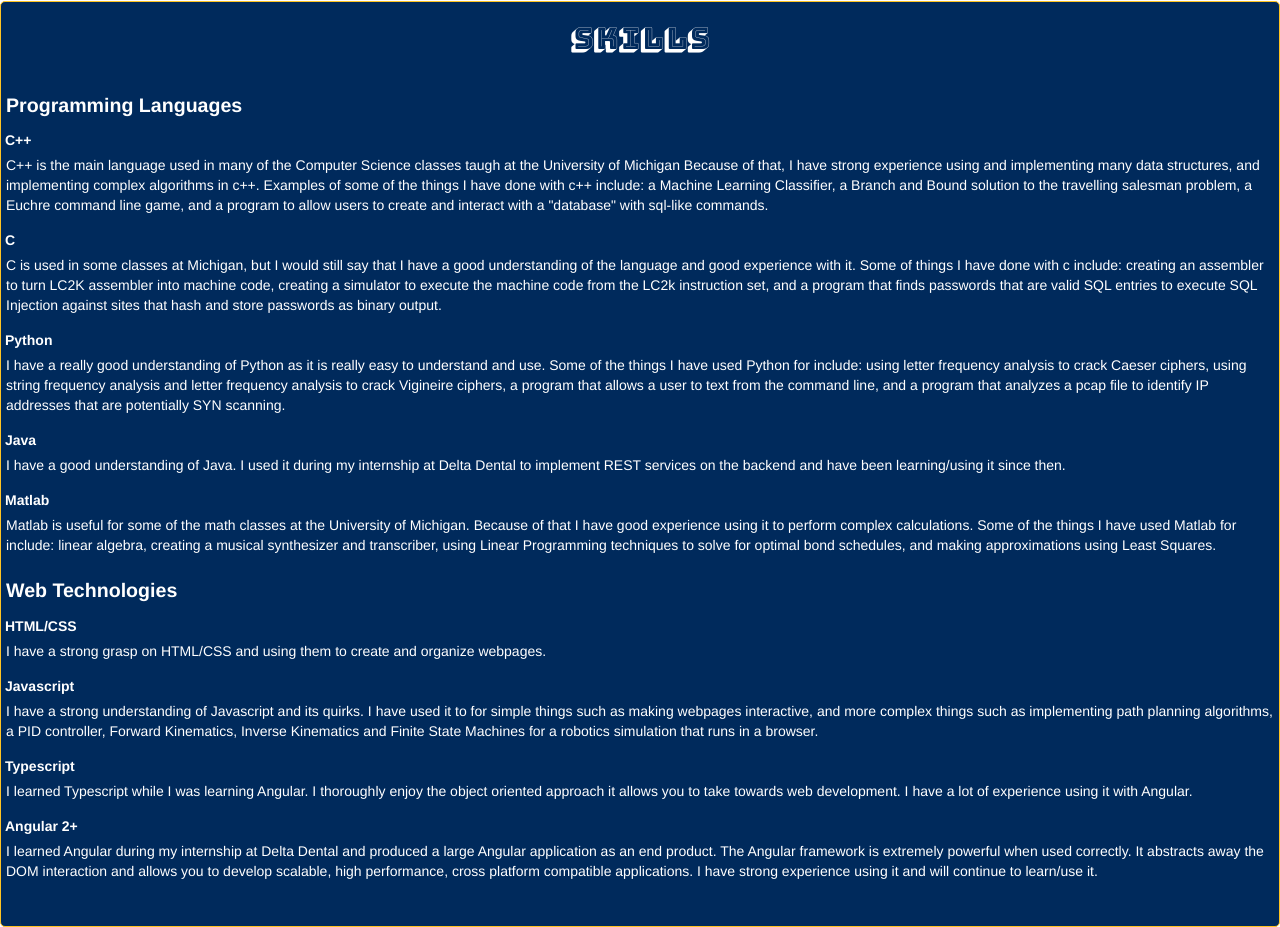
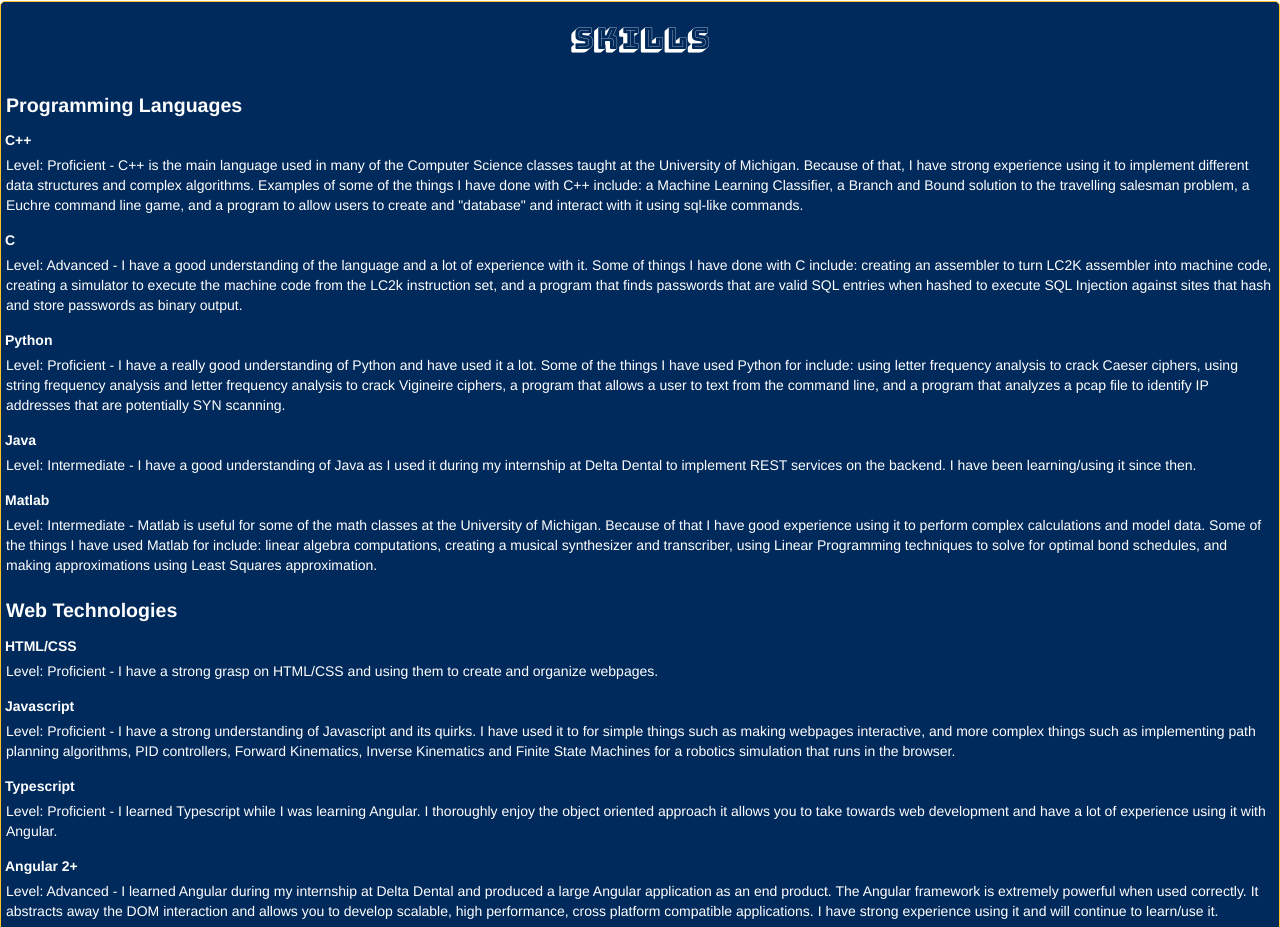
Before and after one commit to metzmakq/metzmakq.github.io, a plain HTML site: page index.html in a window 1280 px wide. Shown: the part 2258-3185 px from the top of the page. Drawn offline with nearby package versions, Linux system fonts and the light colour scheme; a web font is replaced by a local one.

Commit message:
Some revisions

```diff
--- a/index.html
+++ b/index.html
@@ -2,11 +2,13 @@
 <html>
     <style>
         @media screen and (max-width: 550px) {
-            #name, #projects, #work, #skills, #contact{
-                font-size: 2.8em !important;
+            #name{
+                padding-top: 80px !important;
+                margin-top: 120px;
+                font-size: 3em !important;
             }
             .backImage, .backImage2, .backImage3, .backImage4, .backImage5{
-                background-attachment: scroll;
+                background-attachment: scroll !important;
             }
         }
         body{
@@ -196,35 +198,35 @@
             <h5><strong>Programming Languages</strong></h5>
             <ul>
                 <li><strong>C++</strong></li>
-                    <p id="cplusplus">C++ is the main language used in many of the Computer Science classes taugh at the University of Michigan
-                        Because of that, I have strong experience using and implementing many data structures, and implementing complex algorithms in c++. Examples of some of the things I have done with c++ include: a Machine Learning Classifier,
-                        a Branch and Bound solution to the travelling salesman problem, a Euchre command line game, and a program to allow users to create and interact with a "database" with sql-like commands.
+                    <p id="cplusplus">Level: Proficient - C++ is the main language used in many of the Computer Science classes taught at the University of Michigan.
+                        Because of that, I have strong experience using it to implement different data structures and complex algorithms. Examples of some of the things I have done with C++ include: a Machine Learning Classifier,
+                        a Branch and Bound solution to the travelling salesman problem, a Euchre command line game, and a program to allow users to create and "database" and interact with it using sql-like commands.
                     </p>
                 <li><strong>C</strong></li>
-                    <p id="c">C is used in some classes at Michigan, but I would still say that I have a good understanding of the language and good experience with it. Some of things I have done with c include: creating an assembler to turn LC2K assembler into machine code,
-                        creating a simulator to execute the machine code from the LC2k instruction set, and a program that finds passwords that are valid SQL entries to execute SQL Injection against sites that hash and store passwords as binary output.
+                    <p id="c">Level: Advanced - I have a good understanding of the language and a lot of experience with it. Some of things I have done with C include: creating an assembler to turn LC2K assembler into machine code,
+                        creating a simulator to execute the machine code from the LC2k instruction set, and a program that finds passwords that are valid SQL entries when hashed to execute SQL Injection against sites that hash and store passwords as binary output.
                     </p>
                 <li><strong>Python</strong></li>
-                    <p id="python">I have a really good understanding of Python as it is really easy to understand and use. Some of the things I have used Python for include: using letter frequency analysis to crack Caeser ciphers, using string frequency analysis and letter frequency analysis to crack Vigineire ciphers,
+                    <p id="python">Level: Proficient - I have a really good understanding of Python and have used it a lot. Some of the things I have used Python for include: using letter frequency analysis to crack Caeser ciphers, using string frequency analysis and letter frequency analysis to crack Vigineire ciphers,
                         a program that allows a user to text from the command line, and a program that analyzes a pcap file to identify IP addresses that are potentially SYN scanning.
                     </p>
                 <li><strong>Java</strong></li>
-                    <p id="java">I have a good understanding of Java. I used it during my internship at Delta Dental to implement REST services on the backend and have been learning/using it since then. </p>
+                    <p id="java">Level: Intermediate - I have a good understanding of Java as I used it during my internship at Delta Dental to implement REST services on the backend. I have been learning/using it since then. </p>
                 <li><strong>Matlab</strong></li>
-                    <p id="matlab">Matlab is useful for some of the math classes at the University of Michigan. Because of that I have good experience using it to perform complex calculations. Some of the things I have used Matlab for include: linear algebra, creating a musical synthesizer and transcriber, using Linear Programming techniques to solve for optimal bond schedules,
-                        and making approximations using Least Squares.
+                    <p id="matlab">Level: Intermediate - Matlab is useful for some of the math classes at the University of Michigan. Because of that I have good experience using it to perform complex calculations and model data. Some of the things I have used Matlab for include: linear algebra computations, creating a musical synthesizer and transcriber, using Linear Programming techniques to solve for optimal bond schedules,
+                        and making approximations using Least Squares approximation.
                     </p>
             </ul>
             <h5><strong>Web Technologies</strong></h5>
             <ul>
                 <li><strong>HTML/CSS</strong></li>
-                    <p id="htmlCss">I have a strong grasp on HTML/CSS and using them to create and organize webpages.</p>
+                    <p id="htmlCss">Level: Proficient - I have a strong grasp on HTML/CSS and using them to create and organize webpages.</p>
                 <li><strong>Javascript</strong></li>
-                    <p id ="javascript">I have a strong understanding of Javascript and its quirks. I have used it to for simple things such as making webpages interactive, and more complex things such as implementing path planning algorithms, a PID controller, Forward Kinematics, Inverse Kinematics and Finite State Machines for a robotics simulation that runs in a browser.</p>
+                    <p id ="javascript">Level: Proficient - I have a strong understanding of Javascript and its quirks. I have used it to for simple things such as making webpages interactive, and more complex things such as implementing path planning algorithms, PID controllers, Forward Kinematics, Inverse Kinematics and Finite State Machines for a robotics simulation that runs in the browser.</p>
                 <li><strong>Typescript</strong></li>
-                    <p id="typescript">I learned Typescript while I was learning Angular. I thoroughly enjoy the object oriented approach it allows you to take towards web development. I have a lot of experience using it with Angular.</p>
+                    <p id="typescript">Level: Proficient - I learned Typescript while I was learning Angular. I thoroughly enjoy the object oriented approach it allows you to take towards web development and have a lot of experience using it with Angular.</p>
                 <li><strong>Angular 2+</strong></li>
-                    <p id="angular">I learned Angular during my internship at Delta Dental and produced a large Angular application as an end product. The Angular framework is extremely powerful when used correctly. It abstracts away the DOM interaction and allows you to develop scalable, high performance, cross platform compatible applications.
+                    <p id="angular">Level: Advanced - I learned Angular during my internship at Delta Dental and produced a large Angular application as an end product. The Angular framework is extremely powerful when used correctly. It abstracts away the DOM interaction and allows you to develop scalable, high performance, cross platform compatible applications.
                         I have strong experience using it and will continue to learn/use it.
                     </p>
             </ul>
@@ -235,6 +237,9 @@
                 <p><strong>Machine Learning Classifier</strong><br>
                     Piazza is a forum where students can ask questions with those questions relating to a certain label such as "Homework #1" or "Lecture". Using the Naive Bayes Classifier I implemented a program that would take in a training set of data that was made up sample posts and their labels, and then use the data it collected to try to classify new posts into their correct label.
                 </p>
+                <p><strong>Musical Synthesizer and Transcriber</strong> - Group Project<br>
+                    As a group we developed Matlab code to simulate multiple instruments, and then transcribe the sounds into near perfect musical notation. I was also tasked with writing scripts to analyze error rates.
+                </p>
         </div>
         <div class="backImage5"><h1 id="contact">Contact</h1></div>
         <div class="section">
```
